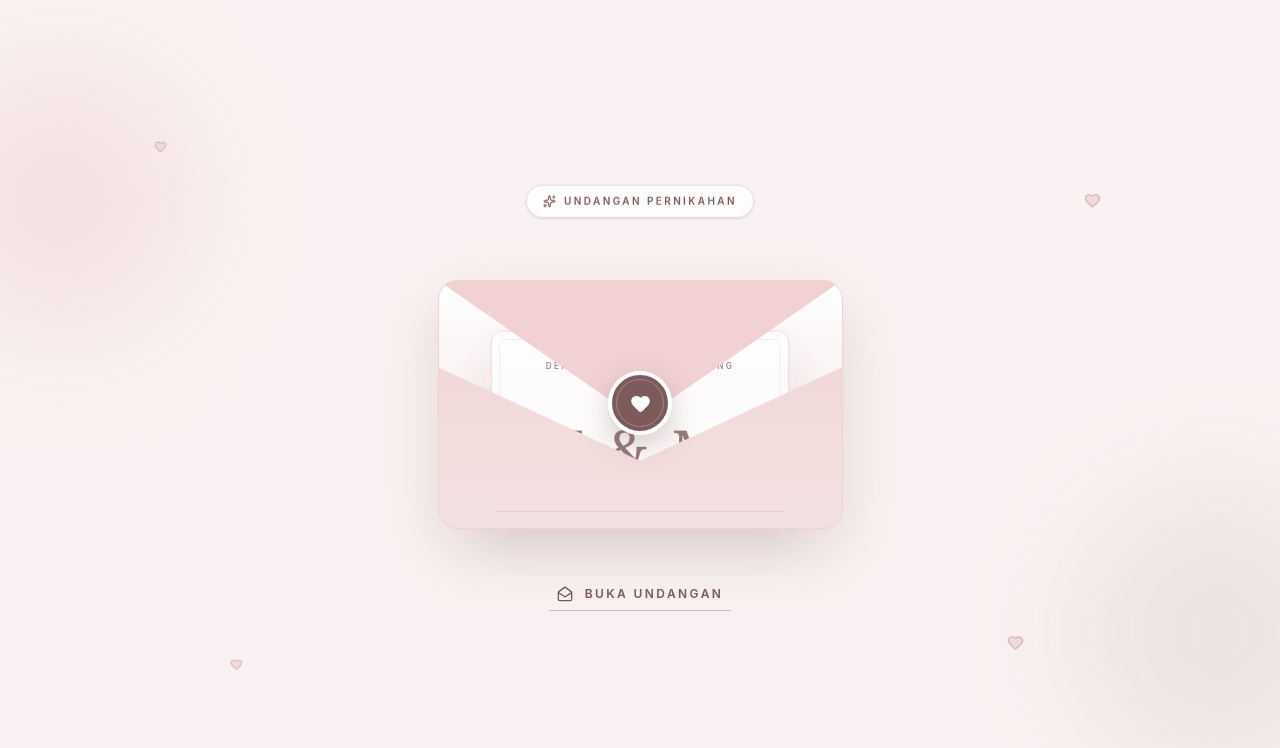
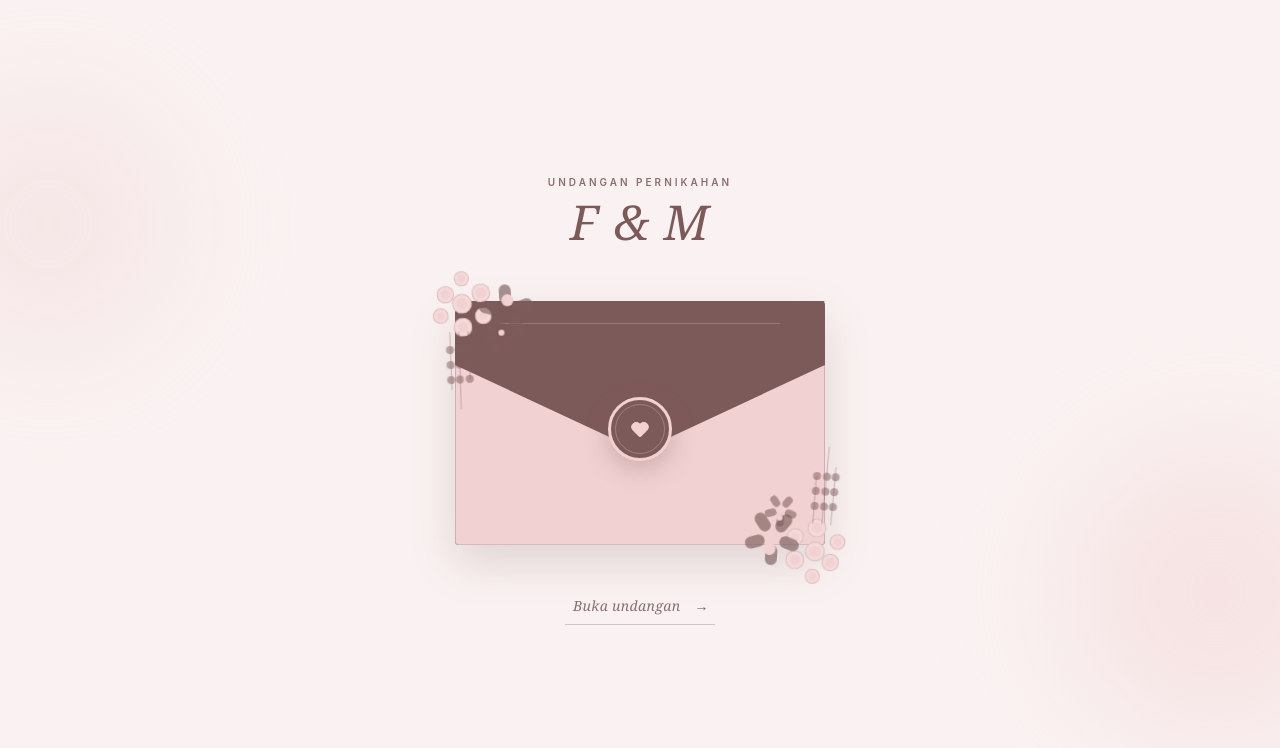
Before and after one commit to faizfathr/wedding-faiz-fira, a React (Vite) app: page / in a window 1280 px wide. Shown: the top 748 px of the page. Built offline with nearby package versions, Linux system fonts and the light colour scheme.

Commit message:
revising opener animation

```diff
--- a/src/assets/components/Welcome.tsx
+++ b/src/assets/components/Welcome.tsx
@@ -1,8 +1,9 @@
+
+
 import { useEffect, useState } from "react";
 import type { ReactNode } from "react";
 import { AnimatePresence, motion } from "framer-motion";
-import { Heart, MailOpen, Sparkles } from "lucide-react";
-
+import { Heart } from "lucide-react";
 const EASE = [0.22, 1, 0.36, 1] as const;
 
 type WeddingLetterOpeningProps = {
@@ -13,9 +14,9 @@ type WeddingLetterOpeningProps = {
 };
 
 export default function WeddingLetterOpening({
-  initials = "A & N",
+  initials = "F & M",
   invitationTitle = "Undangan Pernikahan",
-  openLabel = "Buka undangan",
+  openLabel = "Geser atau klik untuk membuka",
   children,
 }: WeddingLetterOpeningProps) {
   const [isOpened, setIsOpened] = useState(false);
@@ -45,68 +46,122 @@ export default function WeddingLetterOpening({
             key="letter-cover"
             initial={{ opacity: 0 }}
             animate={{ opacity: 1 }}
-            exit={{ opacity: 0, scale: 1.04, filter: "blur(8px)" }}
-            transition={{ duration: 0.7, ease: EASE }}
+            exit={{ opacity: 0, scale: 1.03, filter: "blur(8px)" }}
+            transition={{ duration: 0.65, ease: EASE }}
             className="relative flex min-h-svh items-center justify-center overflow-hidden px-5 py-12"
           >
-            <BackgroundDecorations />
+            <AmbientBackground />
 
             <motion.div
-              initial={{ opacity: 0, y: 36, scale: 0.94 }}
+              initial={{ opacity: 0, y: 30, scale: 0.96 }}
               animate={{ opacity: 1, y: 0, scale: 1 }}
               transition={{ duration: 0.9, ease: EASE }}
-              className="relative z-10 w-full max-w-xl text-center"
+              className="relative z-10 w-full max-w-lg text-center"
             >
+              <p className="mb-2 text-[10px] font-semibold uppercase tracking-[0.3em] text-theme-text-muted">
+                {invitationTitle}
+              </p>
+
+              <motion.h1
+                initial={{ opacity: 0, y: 10 }}
+                animate={{ opacity: 1, y: 0 }}
+                transition={{ duration: 0.75, delay: 0.15, ease: EASE }}
+                className="mb-8 font-serif text-4xl italic tracking-wide text-theme-primary sm:text-5xl"
+              >
+                {initials}
+              </motion.h1>
+
+              <div className="relative mx-auto aspect-[1.48/1] w-full max-w-107.5 perspective-[1400px]">
+                <FloralCluster position="left" />
+                <FloralCluster position="right" />
+
+                {/* Envelope base: only theme-primary and theme-accent. */}
                 <motion.div
-                animate={{ y: [0, -5, 0] }}
-                transition={{
-                  duration: 4,
-                  repeat: Infinity,
-                  ease: "easeInOut",
-                }}
-                className="mb-7"
+                  animate={isOpened ? { y: 14, scale: 0.97 } : { y: 0, scale: 1 }}
+                  transition={{ duration: 0.7, ease: EASE }}
+                  className="absolute inset-x-[7%] bottom-[8%] top-[8%] z-0 overflow-hidden rounded-sm border border-theme-primary/20 bg-theme-primary shadow-[0_18px_45px_rgba(125,90,90,0.2)]"
+                />
+                {/* The letter pops out only after the flap finishes opening. */}
+                <motion.div
+                  initial={false}
+                  animate={
+                    isOpened
+                      ? {
+                          y: -82,
+                          opacity: 1,
+                          scale: 1,
+                        }
+                      : {
+                          y: 90,
+                          opacity: 0,
+                          scale: 0.88,
+                        }
+                  }
+                  transition={
+                    isOpened
+                      ? {
+                          type: "spring",
+                          stiffness: 190,
+                          damping: 18,
+                          mass: 0.9,
+                          delay: 0.78,
+                        }
+                      : {
+                          duration: 0.3,
+                          ease: EASE,
+                        }
+                  }
+                  className="absolute inset-x-[17%] bottom-[13%] z-20 h-[70%] border border-theme-primary/20 bg-theme-accent px-5 py-6 shadow-[0_12px_32px_rgba(125,90,90,0.14)]"
                 >
-                <span className="inline-flex items-center gap-2 rounded-full border border-theme-border/80 bg-theme-surface/75 px-4 py-2 text-[10px] font-semibold uppercase tracking-[0.24em] text-theme-primary shadow-sm backdrop-blur-xl">
-                  <Sparkles size={13} />
-                  {invitationTitle}
-                </span>
-              </motion.div>
-
-              <div className="relative mx-auto aspect-1.5/1 w-full max-w-112.5 perspective:1400px">
-                {/* Simple envelope base */}
                   <motion.div
                     animate={
                       isOpened
-                      ? { y: 14, scale: 0.97 }
-                      : { y: 0, scale: 1 }
+                        ? { scale: [0.96, 1.035, 1] }
+                        : { scale: 1 }
                     }
-                  transition={{ duration: 0.75, ease: EASE }}
-                  className="absolute inset-x-[5%] bottom-[7%] top-[10%] z-0 overflow-hidden rounded-[1.25rem] border border-theme-border bg-theme-surface-elevated shadow-[0_24px_65px_rgba(125,90,90,0.18)]"
+                    transition={{
+                      duration: 0.5,
+                      delay: isOpened ? 1.02 : 0,
+                      ease: EASE,
+                    }}
+                    className="flex h-full items-center justify-center border border-theme-primary/25"
                   >
-                  <div className="absolute inset-0 bg-linear-to-b from-theme-surface to-theme-surface-elevated" />
+                    <p className="font-serif text-4xl tracking-widest text-theme-primary sm:text-5xl">
+                      {initials}
+                    </p>
+                  </motion.div>
                 </motion.div>
 
-                {/* Opening flap */}
+                {/* The top flap flips upward first. */}
                 <motion.div
                   initial={false}
                   animate={
                     isOpened
                       ? {
                           rotateX: -180,
+                          y: -5,
                           opacity: 0,
                           transitionEnd: { display: "none" },
                         }
                       : {
                           rotateX: 0,
+                          y: 0,
                           opacity: 1,
                           display: "block",
                         }
                   }
                   transition={{
-                    rotateX: { duration: 0.72, ease: EASE },
+                    rotateX: {
+                      duration: 0.72,
+                      ease: EASE,
+                    },
+                    y: {
+                      duration: 0.72,
+                      ease: EASE,
+                    },
                     opacity: {
-                      duration: 0.2,
-                      delay: isOpened ? 0.5 : 0,
+                      duration: 0.12,
+                      delay: isOpened ? 0.62 : 0,
                     },
                   }}
                   style={{
@@ -114,135 +169,84 @@ export default function WeddingLetterOpening({
                     transformStyle: "preserve-3d",
                     backfaceVisibility: "hidden",
                     WebkitBackfaceVisibility: "hidden",
+                    willChange: "transform, opacity",
                   }}
-                  className={`absolute inset-x-[5%] top-[10%] h-[47%] rounded-t-[1.25rem] bg-theme-accent [clip-path:polygon(0_0,100%_0,50%_100%)] ${
+                  className={`absolute inset-x-[7%] top-[8%] h-[55%] bg-theme-primary [clip-path:polygon(0_0,100%_0,50%_100%)] ${
                     isOpened ? "z-0" : "z-30"
                   }`}
-                />
-
-                {/* Letter */}
-                <motion.div
-                  initial={false}
-                  animate={
-                    isOpened
-                      ? { y: -78, scale: 1, opacity: 1 }
-                      : { y: 30, scale: 0.92, opacity: 0.78 }
-                  }
-                  transition={{
-                    duration: 0.92,
-                    delay: isOpened ? 0.46 : 0,
-                    ease: EASE,
-                  }}
-                  className="absolute inset-x-[14%] bottom-[14%] z-20 h-[72%] rounded-xl border border-theme-border bg-theme-surface px-6 py-7 shadow-[0_16px_45px_rgba(125,90,90,0.14)]"
                 >
-                  <div className="absolute inset-2 rounded-lg border border-theme-primary/15" />
-
-                  <div className="relative flex h-full flex-col items-center justify-center">
-                    <p className="text-[9px] font-semibold uppercase tracking-[0.26em] text-theme-text-muted">
-                      Dengan hangat mengundang
-                    </p>
-
-                    <Heart
-                      className="my-4 fill-theme-accent text-theme-primary"
-                      size={20}
-                      strokeWidth={1.3}
-                    />
-
-                    <p className="font-serif text-5xl tracking-[0.08em] text-theme-primary sm:text-6xl">
-                      {initials}
-                    </p>
-
-                    <div className="mt-5 flex items-center gap-2 text-theme-primary/55">
-                      <span className="h-px w-9 bg-current" />
-                      <span className="h-1.5 w-1.5 rotate-45 bg-current" />
-                      <span className="h-px w-9 bg-current" />
-                    </div>
-                  </div>
+                  <div className="absolute inset-0 bg-theme-primary" />
+                  <div className="absolute inset-x-[12%] top-[14%] h-px bg-theme-accent/25" />
                 </motion.div>
 
-                {/*
-                  Simplified front pocket:
-                  one clean classic shape instead of three overlapping layers.
-                */}
+
+                {/* Light front pocket. */}
                 <motion.div
-                  animate={
-                    isOpened
-                      ? { y: 14, scale: 0.97 }
-                      : { y: 0, scale: 1 }
-                  }
-                  transition={{ duration: 0.75, ease: EASE }}
-                  className="pointer-events-none absolute inset-x-[5%] bottom-[7%] z-20 h-[54%] overflow-hidden rounded-b-[1.25rem] border-x border-b border-theme-border bg-theme-surface-elevated [clip-path:polygon(0_0,50%_58%,100%_0,100%_100%,0_100%)]"
+                  animate={isOpened ? { y: 14, scale: 0.97 } : { y: 0, scale: 1 }}
+                  transition={{ duration: 0.7, ease: EASE }}
+                  className="pointer-events-none absolute inset-x-[7%] bottom-[8%] z-20 h-[62%] overflow-hidden rounded-b-sm border-x border-b border-theme-primary/20 bg-theme-accent [clip-path:polygon(0_0,50%_48%,100%_0,100%_100%,0_100%)]"
                   aria-hidden="true"
-                >
-                  <div className="absolute inset-0 bg-linear-to-b from-theme-accent/55 to-theme-surface-elevated" />
-                  <div className="absolute inset-x-[14%] bottom-4 h-px bg-theme-primary/12" />
-                </motion.div>
-
+                />
                 <AnimatePresence>
                   {!isOpened && (
                     <motion.button
                       type="button"
                       onClick={openInvitation}
-                      initial={{ opacity: 0, scale: 0.7 }}
+                      initial={{ opacity: 0, scale: 0.68 }}
                       animate={{ opacity: 1, scale: 1 }}
-                      exit={{ opacity: 0, scale: 0.65 }}
-                      transition={{
-                        duration: 0.45,
-                        delay: 0.45,
-                        ease: EASE,
-                      }}
-                      whileHover={{ scale: 1.06 }}
+                      exit={{ opacity: 0, scale: 0.7 }}
+                      transition={{ duration: 0.45, delay: 0.4, ease: EASE }}
+                      whileHover={{ scale: 1.07 }}
                       whileTap={{ scale: 0.92 }}
-                      className="absolute left-1/2 top-[51%] z-40 flex h-16 w-16 -translate-x-1/2 -translate-y-1/2 items-center justify-center rounded-full border-4 border-theme-surface bg-theme-primary text-white shadow-[0_10px_28px_rgba(125,90,90,0.3)]"
-                      aria-label={openLabel}
+                      className="absolute left-1/2 top-[52%] z-40 flex h-16 w-16 -translate-x-1/2 -translate-y-1/2 items-center justify-center rounded-full border-[3px] border-theme-accent bg-theme-primary text-theme-accent shadow-[0_8px_24px_rgba(125,90,90,0.3)]"
+                      aria-label="Buka undangan"
                     >
-                      <span className="absolute inset-1 rounded-full border border-theme-surface/25" />
-                      <Heart
-                        size={21}
-                        className="fill-white"
-                        strokeWidth={1.2}
-                      />
+                      <span className="absolute inset-1 rounded-full border border-theme-accent/30" />
+                      <Heart size={20} className="fill-current" strokeWidth={1.2} />
                     </motion.button>
                   )}
                 </AnimatePresence>
               </div>
 
               <AnimatePresence>
-                {!isOpened && (
+                {!isOpened ? (
                   <motion.button
+                    key="open-control"
                     type="button"
                     onClick={openInvitation}
-                    initial={{ opacity: 0, y: 12 }}
+                    drag="x"
+                    dragConstraints={{ left: 0, right: 80 }}
+                    dragElastic={0.15}
+                    onDragEnd={(_, info) => {
+                      if (info.offset.x > 45) openInvitation();
+                    }}
+                    initial={{ opacity: 0, y: 10 }}
                     animate={{ opacity: 1, y: 0 }}
-                    exit={{ opacity: 0, y: 8 }}
-                    transition={{
-                      duration: 0.6,
-                      delay: 0.75,
-                      ease: EASE,
-                    }}
-                    whileHover={{ y: -2 }}
-                    whileTap={{ scale: 0.96 }}
-                    className="group mt-7 inline-flex items-center gap-3 border-b border-theme-primary/35 px-2 py-2 text-xs font-semibold uppercase tracking-[0.2em] text-theme-primary transition hover:border-theme-primary"
+                    exit={{ opacity: 0, y: 6 }}
+                    transition={{ duration: 0.55, delay: 0.7, ease: EASE }}
+                    whileHover={{ x: 3 }}
+                    whileTap={{ scale: 0.97 }}
+                    className="mt-5 inline-flex cursor-grab items-center gap-3 border-b border-theme-primary/30 px-2 py-2 font-serif text-sm italic tracking-wide text-theme-text-muted active:cursor-grabbing"
                   >
-                    <MailOpen
-                      size={16}
-                      className="transition-transform group-hover:-rotate-6"
-                    />
-                    {openLabel}
+                    <span>{openLabel}</span>
+                    <motion.span
+                      animate={{ x: [0, 5, 0] }}
+                      transition={{ duration: 1.7, repeat: Infinity, ease: "easeInOut" }}
+                      className="text-theme-primary"
+                    >
+                      →
+                    </motion.span>
                   </motion.button>
-                )}
-              </AnimatePresence>
-
-              <AnimatePresence>
-                {isOpened && (
+                ) : (
                   <motion.p
+                    key="opening-message"
                     initial={{ opacity: 0, y: 8 }}
                     animate={{ opacity: 1, y: 0 }}
                     exit={{ opacity: 0 }}
-                    transition={{ delay: 0.62, duration: 0.45 }}
-                    className="mt-6 text-sm italic text-theme-text-muted"
+                    transition={{ delay: 0.55, duration: 0.4 }}
+                    className="mt-5 font-serif text-sm italic text-theme-text-muted"
                   >
-                    Sebuah undangan hangat sedang dibuka…
+                    Membuka undangan…
                   </motion.p>
                 )}
               </AnimatePresence>
@@ -251,9 +255,9 @@ export default function WeddingLetterOpening({
         ) : (
           <motion.div
             key="invitation-content"
-            initial={{ opacity: 0, y: 34, filter: "blur(10px)" }}
+            initial={{ opacity: 0, y: 30, filter: "blur(8px)" }}
             animate={{ opacity: 1, y: 0, filter: "blur(0px)" }}
-            transition={{ duration: 0.9, ease: EASE }}
+            transition={{ duration: 0.85, ease: EASE }}
           >
             {children}
           </motion.div>
@@ -263,60 +267,115 @@ export default function WeddingLetterOpening({
   );
 }
 
-function BackgroundDecorations() {
-  const hearts = [
-    { position: "left-[12%] top-[18%]", delay: 0 },
-    { position: "right-[14%] top-[24%]", delay: 0.8 },
-    { position: "left-[18%] bottom-[16%]", delay: 1.5 },
-    { position: "right-[20%] bottom-[18%]", delay: 2.1 },
-  ];
+function FloralCluster({ position }: { position: "left" | "right" }) {
+  const isLeft = position === "left";
 
+  return (
+    <motion.div
+      initial={{ opacity: 0, scale: 0.82, rotate: isLeft ? -6 : 6 }}
+      animate={{
+        opacity: 1,
+        scale: 1,
+        rotate: isLeft ? [-4, -1, -4] : [4, 1, 4],
+        y: [0, -4, 0],
+      }}
+      transition={{
+        opacity: { duration: 0.6, delay: 0.25 },
+        scale: { duration: 0.6, delay: 0.25 },
+        rotate: { duration: 5, repeat: Infinity, ease: "easeInOut" },
+        y: { duration: 4, repeat: Infinity, ease: "easeInOut" },
+      }}
+      className={`pointer-events-none absolute z-40 h-32 w-28 ${
+        isLeft ? "-left-2 -top-3" : "-right-2 -bottom-5 rotate-180"
+      }`}
+      aria-hidden="true"
+    >
+      {/* Rounded hydrangea-like flower cluster inspired by the reference. */}
+      <div className="absolute left-3 top-1 h-20 w-20">
+        {[
+          [28, 4, 15],
+          [10, 18, 17],
+          [45, 18, 18],
+          [25, 27, 19],
+          [5, 40, 15],
+          [47, 42, 16],
+          [25, 51, 18],
+        ].map(([left, top, size], index) => (
+          <motion.span
+            key={index}
+            animate={{ scale: [1, 1.06, 1] }}
+            transition={{
+              duration: 3 + index * 0.18,
+              repeat: Infinity,
+              ease: "easeInOut",
+            }}
+            style={{ left, top, width: size, height: size }}
+            className="absolute rounded-full border border-theme-primary/15 bg-theme-accent shadow-[inset_0_0_0_3px_rgba(255,255,255,0.18)]"
+          />
+        ))}
+      </div>
+
+      {/* Two simple pink blossoms. */}
+      <div className="absolute right-0 top-5 h-10 w-10">
+        {[0, 72, 144, 216, 288].map((rotation) => (
+          <span
+            key={rotation}
+            style={{ transform: `rotate(${rotation}deg) translateY(-8px)` }}
+            className="absolute left-3 top-3 h-5 w-3 origin-bottom rounded-full bg-theme-primary/65"
+          />
+        ))}
+        <span className="absolute left-3.5 top-3.5 h-3 w-3 rounded-full bg-theme-accent" />
+      </div>
+
+
+      <div className="absolute right-3 top-14 h-8 w-8 scale-75">
+        {[0, 72, 144, 216, 288].map((rotation) => (
+          <span
+            key={rotation}
+            style={{ transform: `rotate(${rotation}deg) translateY(-6px)` }}
+            className="absolute left-2.5 top-2.5 h-4 w-2.5 origin-bottom rounded-full bg-theme-primary/55"
+          />
+        ))}
+        <span className="absolute left-3 top-3 h-2 w-2 rounded-full bg-theme-accent" />
+      </div>
+
+
+      {/* Hanging floral strands similar to the cascading flowers in the photo. */}
+      <div className="absolute left-8 top-17 flex gap-2">
+        {[58, 78, 48].map((height, index) => (
+          <motion.span
+            key={height}
+            animate={{ rotate: [-2, 2, -2] }}
+            transition={{
+              duration: 3.4 + index * 0.4,
+              repeat: Infinity,
+              ease: "easeInOut",
+            }}
+            style={{ height }}
+            className="relative w-px origin-top bg-theme-primary/35"
+          >
+            {[14, 29, 44].map((top) => (
+              <span
+                key={top}
+                style={{ top }}
+                className="absolute -left-1 h-2 w-2 rounded-full bg-theme-primary/50"
+              />
+            ))}
+          </motion.span>
+        ))}
+      </div>
+    </motion.div>
+  );
+}
+
+function AmbientBackground() {
   return (
     <div
       className="pointer-events-none absolute inset-0 overflow-hidden"
       aria-hidden="true"
     >
-      <motion.div
-        animate={{ x: [0, 18, 0], y: [0, -12, 0] }}
-        transition={{
-          duration: 8,
-          repeat: Infinity,
-          ease: "easeInOut",
-        }}
-        className="absolute -left-20 top-[10%] h-64 w-64 rounded-full bg-theme-accent/55 blur-3xl"
-      />
-
-      <motion.div
-        animate={{ x: [0, -14, 0], y: [0, 16, 0] }}
-        transition={{
-          duration: 10,
-          repeat: Infinity,
-          ease: "easeInOut",
-        }}
-        className="absolute -right-24 bottom-[5%] h-72 w-72 rounded-full bg-theme-primary/10 blur-3xl"
-      />
-
-      {hearts.map((heart, index) => (
-        <motion.div
-          key={heart.position}
-          animate={{
-            y: [0, -10, 0],
-            rotate: [0, 6, 0],
-          }}
-          transition={{
-            duration: 4.5,
-            delay: heart.delay,
-            repeat: Infinity,
-            ease: "easeInOut",
-          }}
-          className={`absolute ${heart.position}`}
-        >
-          <Heart
-            className="fill-theme-accent/70 text-theme-primary/30"
-            size={index % 2 ? 17 : 13}
-          />
-        </motion.div>
-      ))}
+      <div className="absolute -left-20 top-[12%] h-64 w-64 rounded-full bg-theme-accent/35 blur-3xl" />
+      <div className="absolute -right-20 bottom-[8%] h-72 w-72 rounded-full bg-theme-accent/45 blur-3xl" />
     </div>
   );
 }
```
Lines whose indentation alone changed are shown as unchanged.
